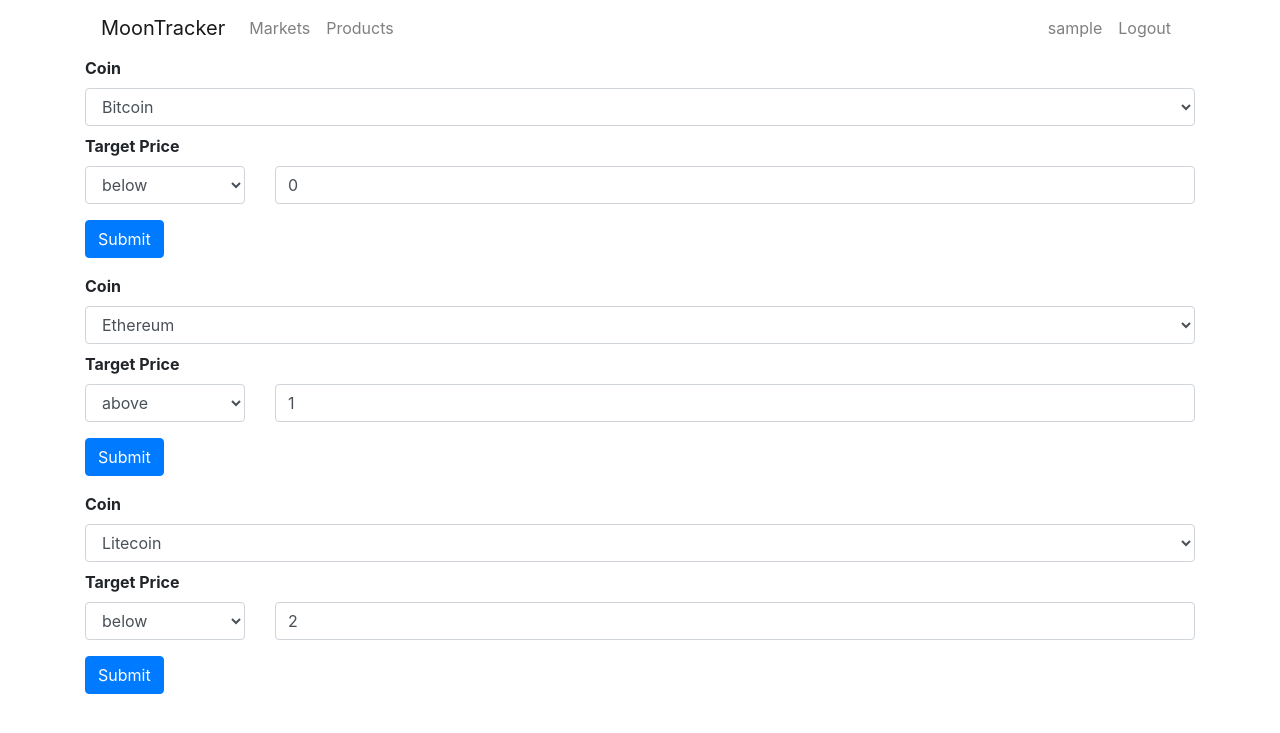
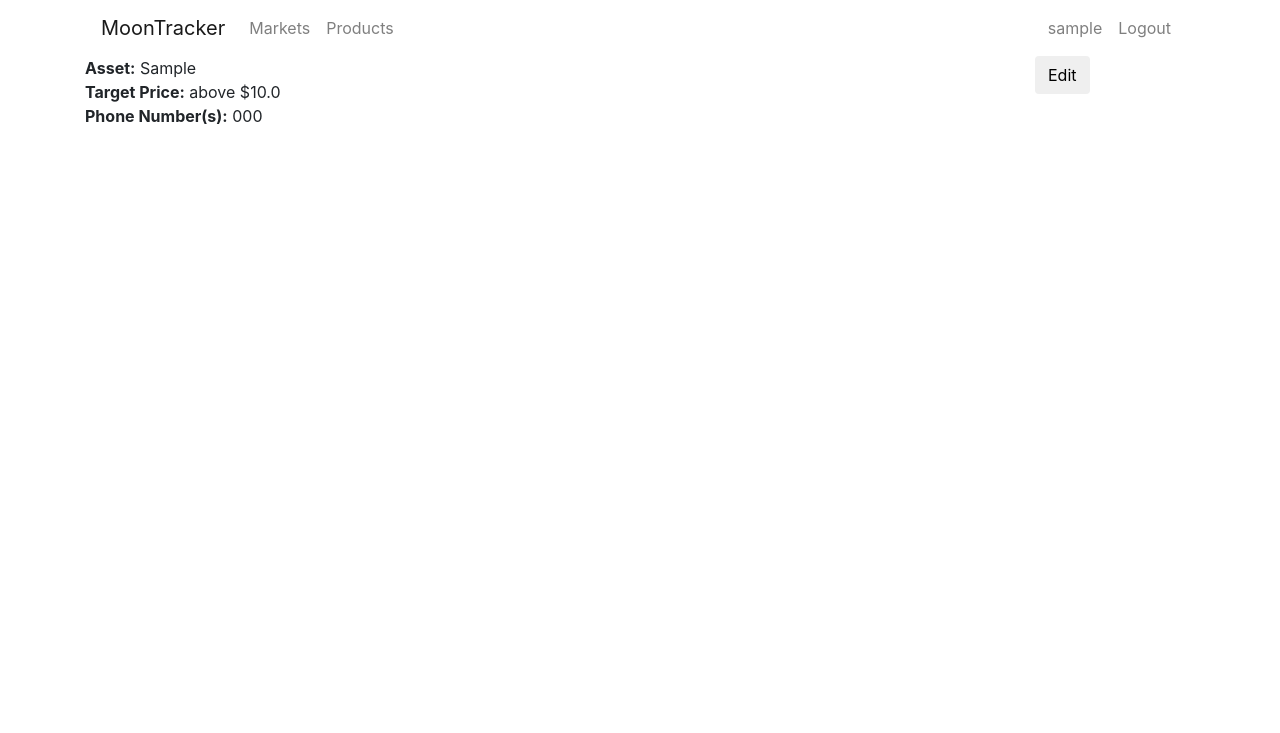
Before and after one commit to JonhuaWolfe/amrqura, a Flask app: page /manage in a window 1280 px wide. Shown: the top 733 px of the page. Run offline with Flask 2, Linux system fonts and the light colour scheme; a user stored in the database is signed in; tables that the repository leaves empty hold one stand-in row (values such as "Sample post"); some libraries are stand-ins or nearby versions.

Commit message:
very basic ui for manage alerts

```diff
--- a/moontracker/views/users/templates/manage.html
+++ b/moontracker/views/users/templates/manage.html
@@ -14,7 +14,31 @@
 		<div class="container">
             {{ navbar() }}
 
-            {% for form in forms %}
+            {% for alert in alerts %}
+            	<div class="row">
+		            <div class="col-9 col-md-10">
+		                <div><b>Asset:</b> {{ alert.asset }}</div>
+
+		                <div><b>Target Price:</b> {{ alert.above }} ${{ alert.target_price }}</div>
+
+		                <div><b>Phone Number(s):</b> {{ alert.phone_number }}</div>
+		            </div>
+	    			<!-- replace with edit image -->
+	    			<div class="col-3 col-md-2">
+	    				<button type="button" class="btn btn-default" data-toggle="modal" data-target="#alertModal">Edit</button>
+	    			</div>
+	    		</div>
+    			<br/>
+    			<br/>
+            {% endfor %}
+
+            <div class="modal fade" id="alertModal" role="dialog">
+	    			<div class="modal-dialog">
+	    				<div class="modal-content">
+	    					<div class="modal-header">
+	    						<button type="button" class="close" data-dismiss="modal">&times;</button>
+	    					</div>
+	    					<div class="modal-body">
 	    						<div class="form-group">
 									<form method="post">
 										<dl>
@@ -24,21 +48,32 @@
 									        <dt>{{ form.target_price.label }}</dt>
 									        <dd>
 									            <div class="row">
-	                                <div class="col-xs-12 col-md-2">
+									                <div class="col-xs-12 col-md-3">
 									                   {{ render_field(form.less_more) }}
 									                </div>
-	                                <div class="col-xs-12 col-md-10">
+									                <div class="col-xs-12 col-md-9">
 									                    {{ render_field(form.target_price) }}
 									                </div>
 									            </div>
 									        </dd>
+
+									        <dt>{{ form.phone_number.label }}</dt>
+									        <dd>{{ render_field(form.phone_number) }}</dd>
 										</dl>
-	            		<input type=submit class="btn btn-primary" value=Submit>
+										<!-- <input type=submit class="btn btn-primary" value=Submit> -->
 									</form>
 								</div>
-        	{% endfor %}
 
 								{{ messages() }}
+	    					</div>
+	    					<div class="modal-footer">
+	    						<button type="button" class="btn btn-secondary" data-dismiss="modal">Cancel</button>
+	    						<button type="button" class="btn btn-danger">Delete</button>
+	    						<button type="button" class="btn btn-primary">Save Changes</button>
+	    					</div>
+	    				</div>
+	    			</div>
+	    		</div>
 		</div>
         <script src="https://code.jquery.com/jquery-3.2.1.slim.min.js" integrity="sha384-KJ3o2DKtIkvYIK3UENzmM7KCkRr/rE9/Qpg6aAZGJwFDMVNA/GpGFF93hXpG5KkN" crossorigin="anonymous"></script>
         <script src="https://cdnjs.cloudflare.com/ajax/libs/popper.js/1.12.9/umd/popper.min.js" integrity="sha384-ApNbgh9B+Y1QKtv3Rn7W3mgPxhU9K/ScQsAP7hUibX39j7fakFPskvXusvfa0b4Q" crossorigin="anonymous"></script>
--- a/moontracker/views/users/views.py
+++ b/moontracker/views/users/views.py
@@ -1,12 +1,13 @@
 """User related views."""
 from flask import request, render_template, flash, redirect, url_for, Blueprint
-from flask_login import login_user, logout_user, login_required
+from flask_login import login_user, logout_user, login_required, current_user
 from wtforms import Form, StringField, IntegerField, SelectField, validators
 from sqlalchemy import exists
 
 from moontracker.extensions import bcrypt, db, login_manager
 from moontracker.models import User, Alert
 from moontracker.assets import assets
+from moontracker.views.home.views import AlertForm
 
 users_blueprint = Blueprint('users', __name__, template_folder='templates')
 
@@ -68,21 +69,14 @@ def create_account():
 @users_blueprint.route('/manage', methods=['GET', 'POST'])
 @login_required
 def manage_alerts():
-    # user_alerts_query =
-    num_forms = range(3)  # will be number of users alerts
-    forms = []
-    coins = ['BTC', 'ETH', 'LTC']
-    for i in num_forms:
-        forms.append(ManageAlertForm(
-            request.form, asset=coins[i % 3], less_more=i % 2, target_price=i))
-    # I need to not let this update every alert on page
-    for form in forms:
-        if request.method == 'POST' and form.validate():
-            asset = form.asset.data
-            target_price = form.target_price.data
-            less_more = form.less_more.data
+    user_alerts_query = Alert.query.filter(Alert.user_id == current_user.id)
+    alerts = []
+    for alert in user_alerts_query.all():
+        alerts.append(AlertDisplay(alert))
 
-    return render_template('manage.html', forms=forms)
+    form = AlertForm(request.form)
+
+    return render_template('manage.html', alerts=alerts, form=form)
 
 
 @login_manager.user_loader
@@ -117,13 +111,12 @@ class NewAccountForm(Form):
                 '^[0-9]+$', message="Input characters must be numeric")])
 
 
-# this can probably be replaced by previously written alert form
-# for logged in user
-class ManageAlertForm(Form):
-    """Manage Alert Form object."""
-
-    asset = SelectField(
-        'Coin', choices=assets)
-    target_price = IntegerField('Target Price', [validators.optional()])
-    less_more = SelectField(
-        '', choices=[(1, 'above'), (0, 'below')], coerce=int)
+class AlertDisplay():
+    def __init__(self, alert):
+        self.phone_number = alert.phone_number
+        self.asset = alert.symbol
+        if alert.above == 1:
+            self.above = 'above'
+        else:
+            self.above = 'below'
+        self.target_price = alert.price
```
Also changed, not shown: tests/views/test_users_manage_alerts.py (+27 -2 lines). Lines whose indentation alone changed are shown as unchanged.
